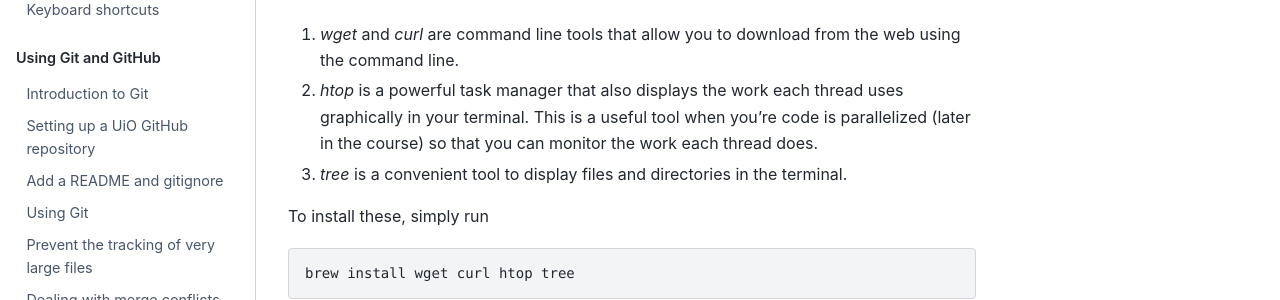
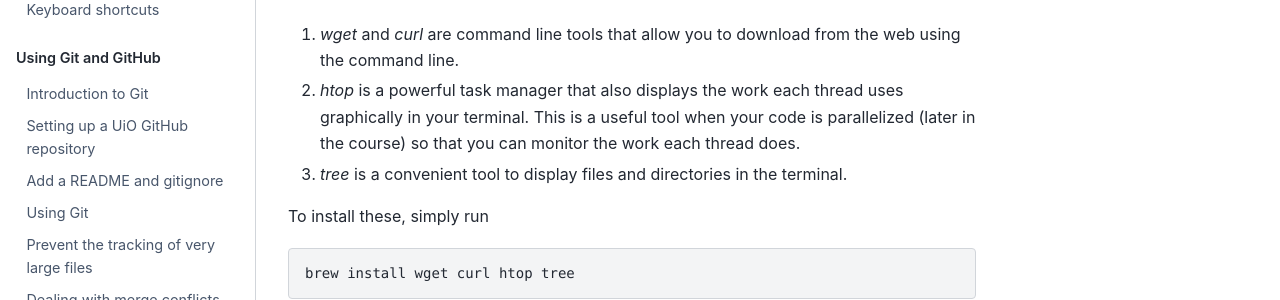
Before and after one commit to anderkve/FYS3150, a Jupyter Book: the page built from book/getting_ready/mac_users.md, in a window 1280 px wide and 900 px high, scrolled down 2126 px. Shown: the part 443-743 px from the top of the window. Built offline with Jupyter Book 1.0.4 settings and Sphinx 7.4.7 and the Sphinx Book theme 1.1.4, drawn with Linux system fonts in a browser that asks for light colours.

Commit message:
Update mac_users.md

```diff
--- a/book/getting_ready/mac_users.md
+++ b/book/getting_ready/mac_users.md
@@ -87,7 +87,7 @@ There's a plethora of command line tools that can be useful. Here are some examp
 
 1. *wget* and *curl* are command line tools that allow you to download from the web using the command line.
 
-2. *htop* is a powerful task manager that also displays the work each thread uses graphically in your terminal. This is a useful tool when you're code is parallelized (later in the course) so that you can monitor the work each thread does.
+2. *htop* is a powerful task manager that also displays the work each thread uses graphically in your terminal. This is a useful tool when your code is parallelized (later in the course) so that you can monitor the work each thread does.
 
 3. *tree* is a convenient tool to display files and directories in the terminal.
 
```
